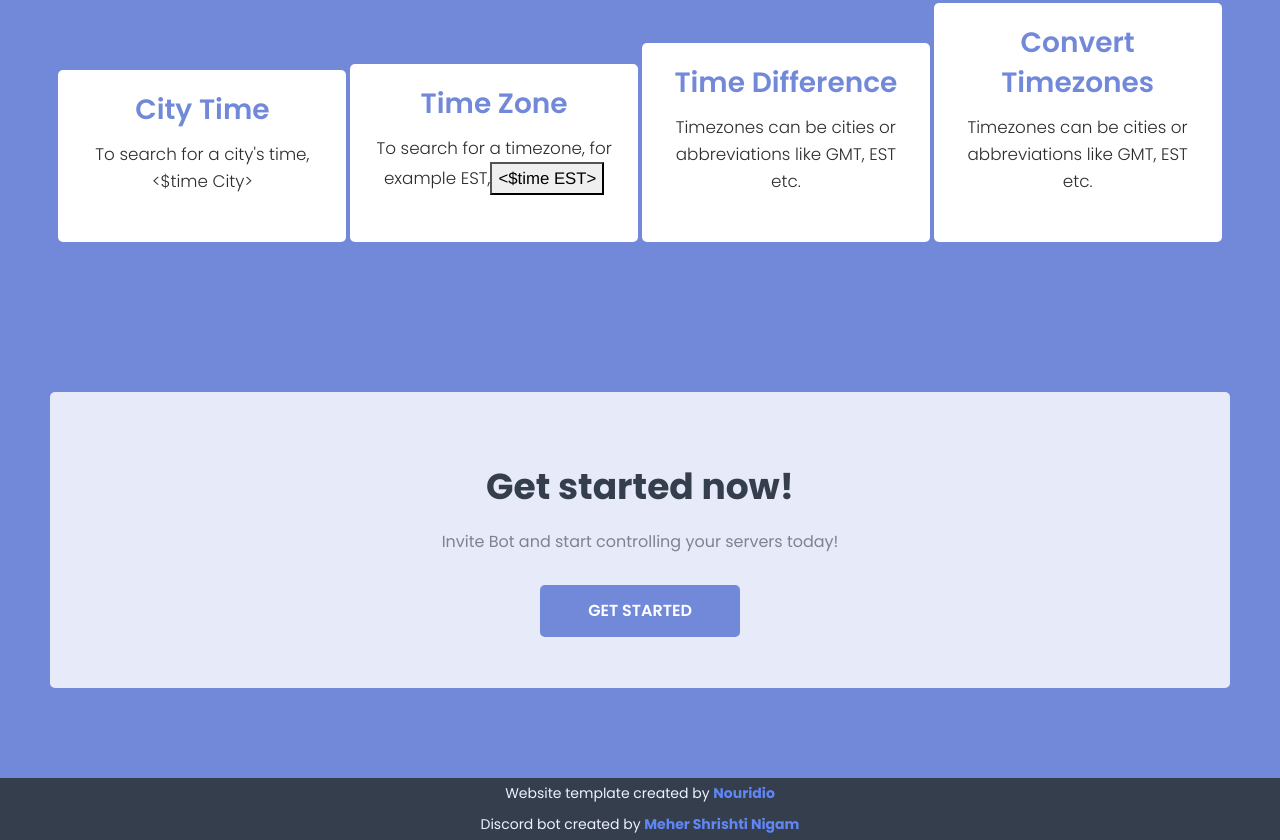
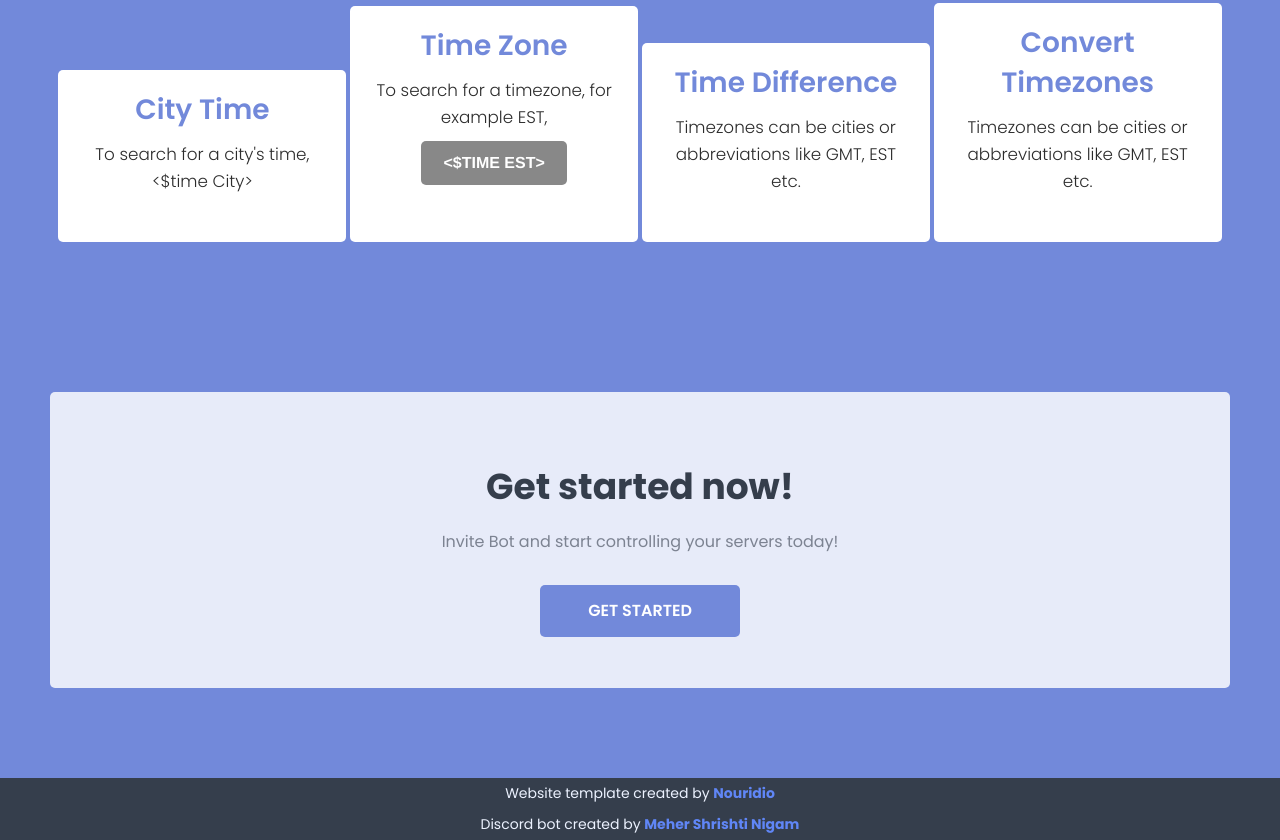
Before and after one commit to shrishtinigam/timezone-bot-website, a plain HTML site: page src/index.html in a window 1280 px wide. Shown: the part 1481-2321 px from the top of the page. Drawn offline with nearby package versions, Linux system fonts and the light colour scheme.

Commit message:
index.html updated

```diff
--- a/src/index.html
+++ b/src/index.html
@@ -77,7 +77,7 @@
         <div class="card" style="width: 18rem;">
             <div class="card-body">
                 <h5 class="card-title">Time Zone</h5>
-                <p class="card-text">To search for a timezone, for example EST,<button class="copy-btn" data-clipboard-text="main.js"><$time EST></button> <br><br></p>
+                <p class="card-text">To search for a timezone, for example EST,<button class="btn" data-clipboard-text="main.js"><$time EST></button> <br><br></p>
             </div>
         </div>
         <div class="card" style="width: 18rem;">
--- /dev/null
+++ b/src/js/main.js
@@ -0,0 +1 @@
+var clip = new Clipboard('.btn');
```
